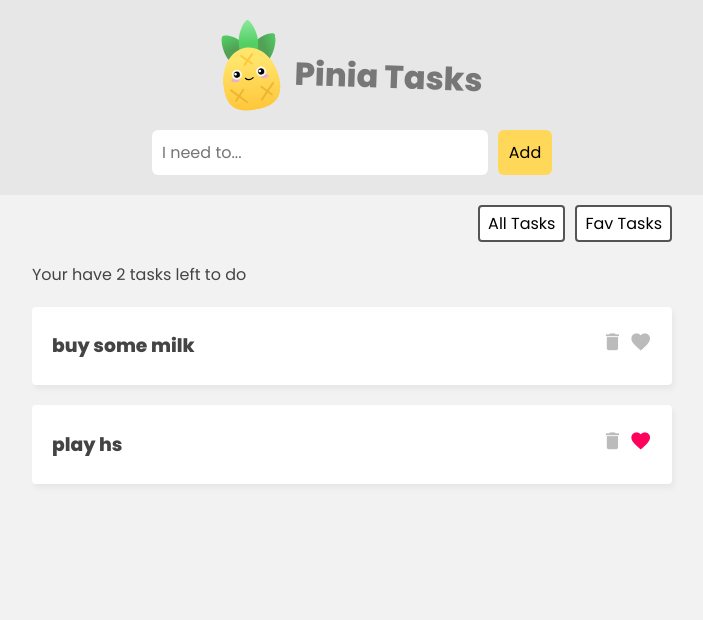
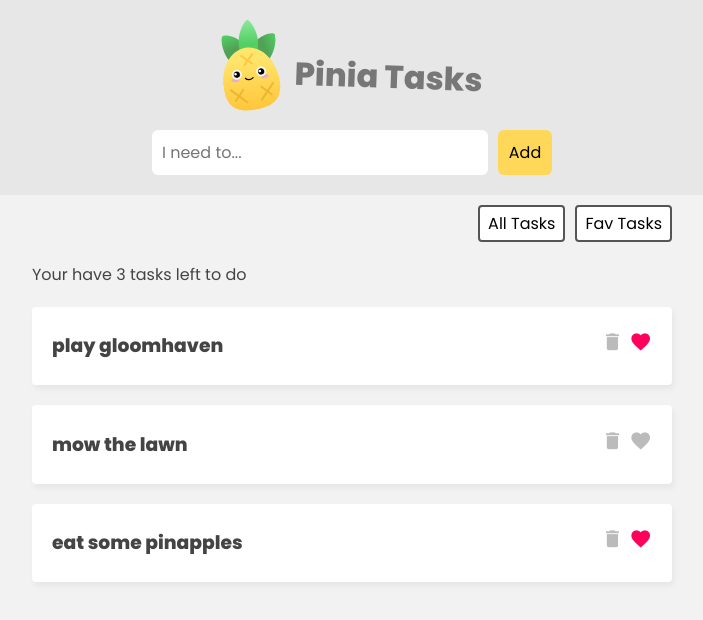
Before and after one commit to burak-balci/vue-exercise, a Vue app in the folder task-app/: page / in a window 1280 px wide. Shown: the top 620 px of the page, without its empty margins (288-991 px from the left). Built offline with nearby package versions, Linux system fonts and the light colour scheme; data requests are answered from the project's data file.

Commit message:
async actions with json-server

```diff
--- /dev/null
+++ b/task-app/data/db.json
@@ -0,0 +1,19 @@
+{
+  "tasks": [
+    {
+      "id": 1,
+      "title": "play gloomhaven",
+      "isFav": true
+    },
+    {
+      "id": 2,
+      "title": "mow the lawn",
+      "isFav": false
+    },
+    {
+      "title": "eat some pinapples",
+      "isFav": true,
+      "id": 4
+    }
+  ]
+}
--- a/task-app/src/App.vue
+++ b/task-app/src/App.vue
@@ -8,6 +8,8 @@
   components: { TaskDetails, TaskForm },
   setup() {
     const taskStore = useTaskStore();
+
+    taskStore.getTasks();
 
     const filter = ref("all");
 
@@ -32,6 +34,8 @@
       <button @click="filter = 'favs'">Fav Tasks</button>
     </nav>
 
+    <div class="loading" v-if="taskStore.loading">Loading Tasks...</div>
+
     <div class="task-list" v-if="filter === 'all'">
       <p>Your have {{ taskStore.totalCount }} tasks left to do</p>
       <div v-for="task in taskStore.tasks">
--- a/task-app/src/assets/main.css
+++ b/task-app/src/assets/main.css
@@ -102,3 +102,12 @@
   color: #555;
   font-size: 1em;
 }
+.loading {
+  max-width: 640px;
+  border: 1px solid #ffd859;
+  background: #ffe9a0;
+  color: #3a3a3a;
+  padding: 5px 0;
+  text-align: center;
+  margin: 30px auto;
+}
--- a/task-app/src/stores/TaskStore.js
+++ b/task-app/src/stores/TaskStore.js
@@ -2,10 +2,8 @@
 
 export const useTaskStore = defineStore("taskStore", {
   state: () => ({
-    tasks: [
-      { id: 1, title: "buy some milk", isFav: false },
-      { id: 2, title: "play hs", isFav: true },
-    ],
+    tasks: [],
+    loading: false,
   }),
   getters: {
     favs() {
@@ -21,17 +19,53 @@
     },
   },
   actions: {
-    addTask(task) {
+    async getTasks() {
+      this.loading = true;
+      const res = await fetch("http://localhost:3000/tasks");
+      const data = await res.json();
+
+      this.tasks = data;
+      this.loading = false;
+    },
+    async addTask(task) {
       this.tasks.push(task);
+
+      const res = await fetch("http://localhost:3000/tasks", {
+        method: "POST",
+        body: JSON.stringify(task),
+        headers: { "Content-Type": "application/json" },
+      });
+
+      if (res.error) {
+        console.log(res.error);
+      }
     },
-    deleteTask(id) {
+    async deleteTask(id) {
       this.tasks = this.tasks.filter((task) => {
         return task.id !== id;
       });
+
+      const res = await fetch("http://localhost:3000/tasks/" + id, {
+        method: "DELETE",
+      });
+
+      if (res.error) {
+        console.log(res.error);
+      }
     },
-    toggleFav(id) {
+    async toggleFav(id) {
       const task = this.tasks.find((task) => task.id === id);
       task.isFav = !task.isFav;
+
+      const res = await fetch("http://localhost:3000/tasks/" + id, {
+        method: "PATCH",
+        body: JSON.stringify({ isFav: task.isFav }),
+        headers: { "Content-Type": "application/json" },
+      });
+
+      if (res.error) {
+        console.log(res.error);
+      }
     },
   },
 });
```
